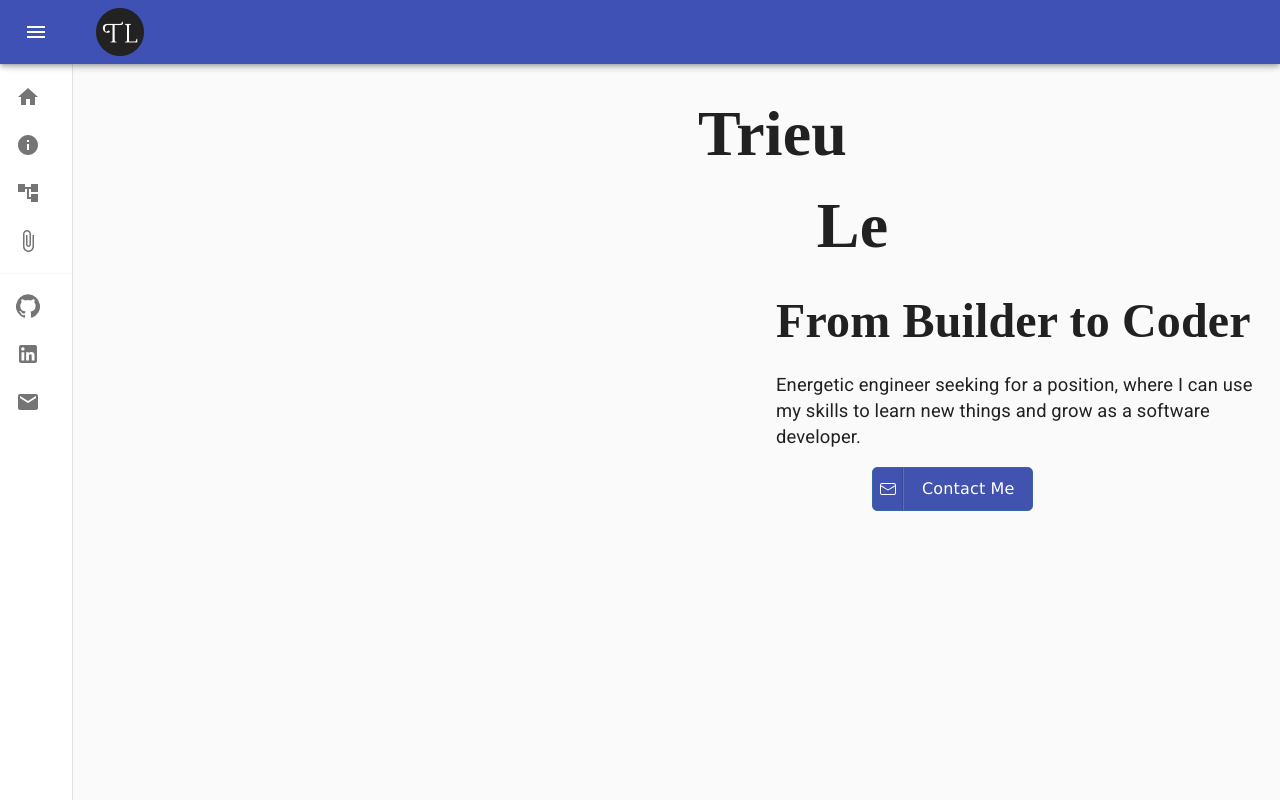
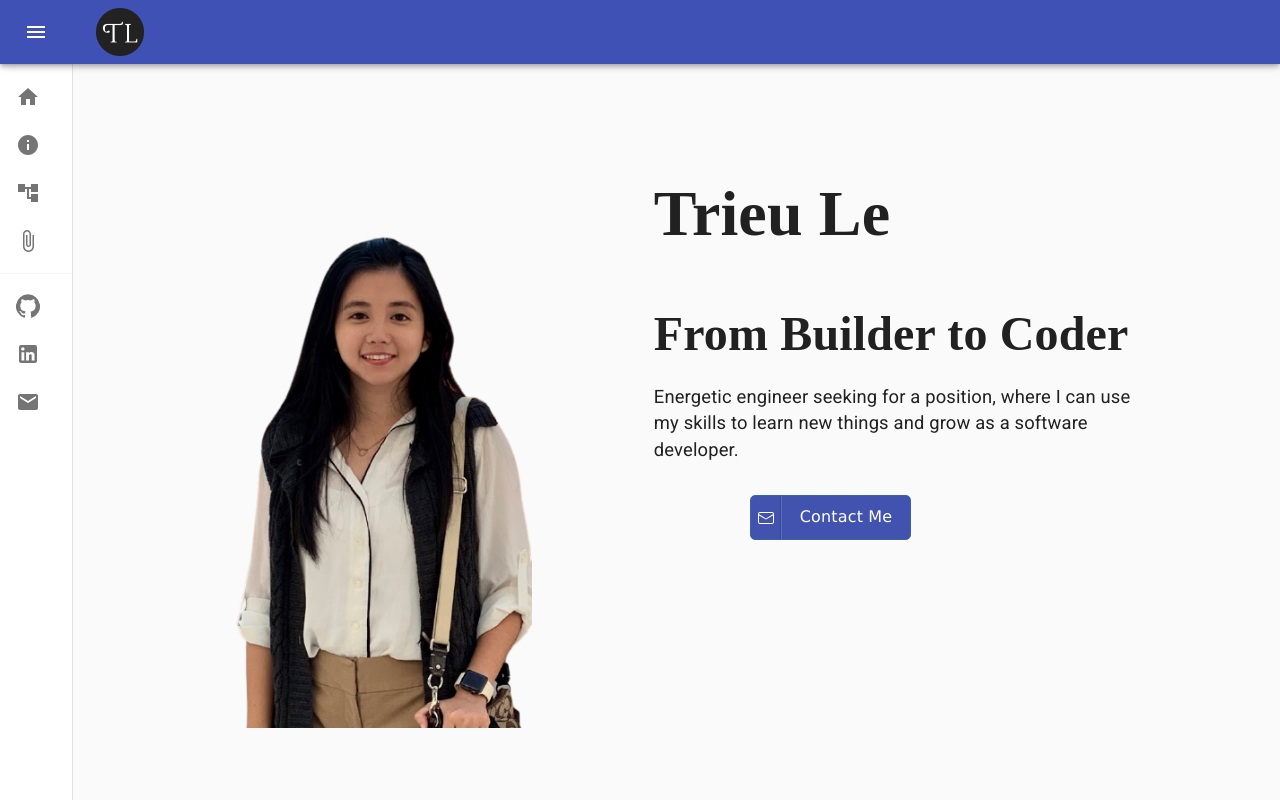
Before and after one commit to trieule50/trieu-le-portfolio-2.0, a React (Create React App) app: page / in a window 1280 px wide. Built offline with nearby package versions, Linux system fonts and the light colour scheme; a web font is replaced by a local one.

Commit message:
Edit to picture

```diff
--- a/src/components/Home/index.js
+++ b/src/components/Home/index.js
@@ -1,16 +1,26 @@
+import landingPageImg from '../Home/landingpage.jpeg';
+import landingpic from '../Home/landingpage-removebg.png';
+
 const Home = () => {
     return(
-        <div className='home'>
-            <div style={{marginLeft:'12rem'}}>
+        <div className='home' style={{display:'flex', justifyContent: 'space-evenly'}}>
+            <div>
+                <img className='home-img' src={landingpic} alt='profile'/>
+            </div>
+            <div>
+                <div>
                     <p style={{fontFamily:'Lancelot',fontSize:'4rem', fontWeight:'bolder',
-                textAlign:'center'
-                }}>Trieu <br/><span style={{marginLeft: '10rem'}}>Le</span></p>
+                    marginTop:'5rem'
+                    }}>Trieu Le</p>
                 </div>
-            <div style={{float: 'right'
+                <div style={{float: 'right',
+                marginTop:'1.5rem'
                 }}>
                     <p style={{fontFamily:'Lancelot',fontSize:'3rem', fontWeight:'bolder'}}>From Builder to Coder</p>
                     <p style={{maxWidth:'30rem', fontSize:'1.15rem'}}>Energetic engineer seeking for a position, where I can use my skills to learn new things and grow as a software developer.</p>
-                <a class="css-button" href="mailto: trieule50@gmail.com" target="_blank" style={{marginLeft:'6rem'}}>
+                    <a class="css-button" href="mailto: trieule50@gmail.com" target="_blank" style={{marginLeft:'6rem',
+                    marginTop:'1rem'
+                    }}>
                     <span class="css-button-icon"><svg width="16" height="16" viewBox="2 2 16 16" fill="currentColor" xmlns="http://www.w3.org/2000/svg"><path fill-rule="evenodd" d="M16 5H4a1 1 0 00-1 1v8a1 1 0 001 1h12a1 1 0 001-1V6a1 1 0 00-1-1zM4 4a2 2 0 00-2 2v8a2 2 0 002 2h12a2 2 0 002-2V6a2 2 0 00-2-2H4z" clip-rule="evenodd"/>
                     <path fill-rule="evenodd" d="M2.071 6.243a.5.5 0 01.686-.172L10 10.417l7.243-4.346a.5.5 0 11.514.858L10 11.583 2.243 6.93a.5.5 0 01-.172-.686z" clip-rule="evenodd"/>
                     </svg></span>
@@ -18,6 +28,7 @@ const Home = () => {
                     </a>
                 </div>
             </div>
+        </div>
     )
 }
 
--- a/src/index.css
+++ b/src/index.css
@@ -65,3 +65,13 @@ text-align: center;
 .css-button-text {
 	padding: 10px 18px;
 }
+
+.home-img{
+  height: 40rem;
+}
+
+@media only screen and (max-width: 600px) {
+  .home-img{
+    display: none;
+  }
+}
```
Also changed, not shown: src/components/Home/landingpage-removebg.png (added), src/components/Home/landingpage.jpeg (added). Lines whose indentation alone changed are shown as unchanged.
